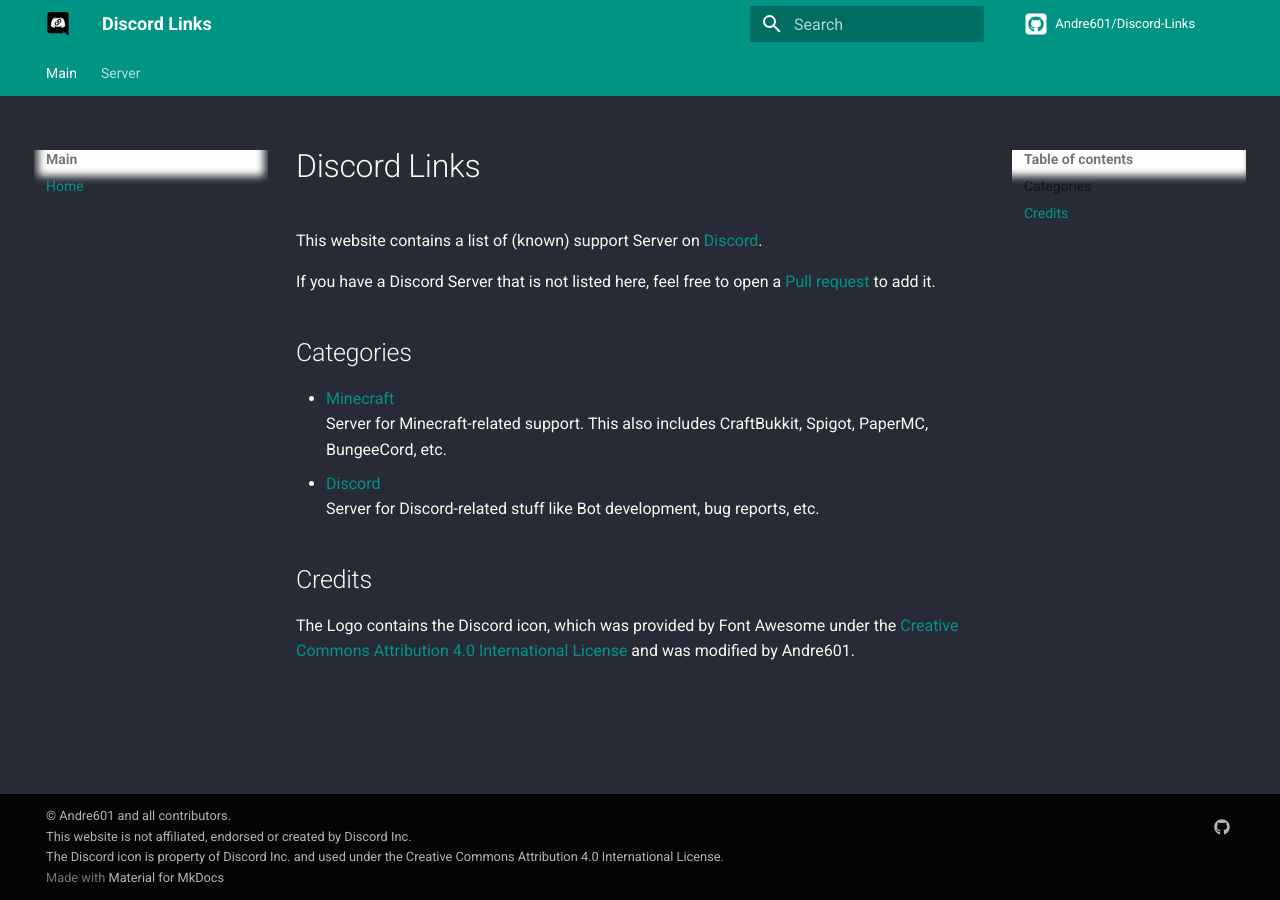
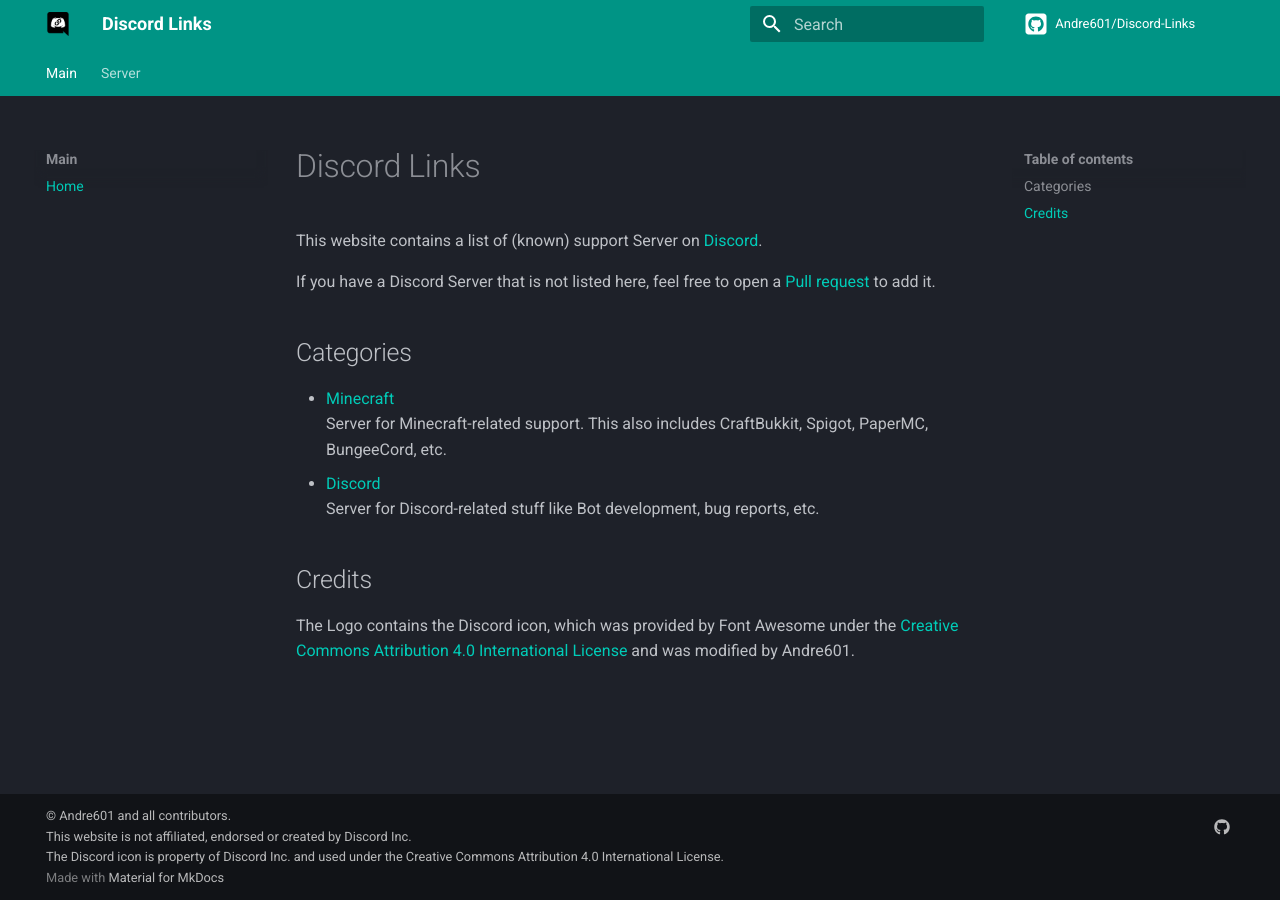
Before and after one commit to Andre601/Discord-links, an MkDocs documentation site: the page built from docs/index.md, in a window 1280 px wide. Built offline with MkDocs 1.6.1 and Material for MkDocs 9.7.7, drawn with Linux system fonts in a browser that asks for light colours; comment, search, counter and statistics services are not loaded.

Commit message:
Use dark theme of MkDocs-Material

```diff
--- a/mkdocs.yml
+++ b/mkdocs.yml
@@ -48,6 +48,7 @@
   #
   # https://squidfunk.github.io/mkdocs-material/getting-started/#color-palette
   palette:
+    scheme: 'slate'
     primary: 'teal'
     accent: 'indigo'
   #
@@ -59,13 +60,6 @@
   # https://squidfunk.github.io/mkdocs-material/getting-started/#icons
   icon:
     repo: 'fontawesome/brands/github-square'
-
-#
-# You can uncomment this line together with one of the below lines to add custom CSS to the documentation.
-extra_css:
-#  - 'assets/css/extra.css' # Uncomment this line if you want to use both dark theme and the tabbed css.
-  - 'assets/css/styling/dark.css' # Uncomment this line if you only want Dark theme
-#  - 'assets/css/extensions/tabbed.css' # Uncomment this line if you only want the CSS for tabbed
 
 extra:
   #
```
